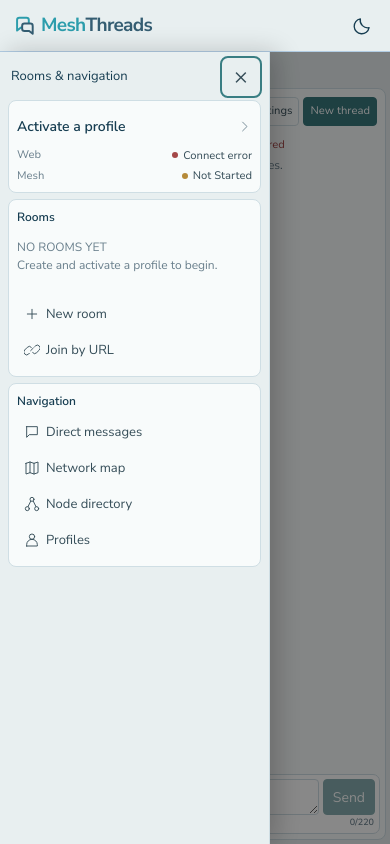
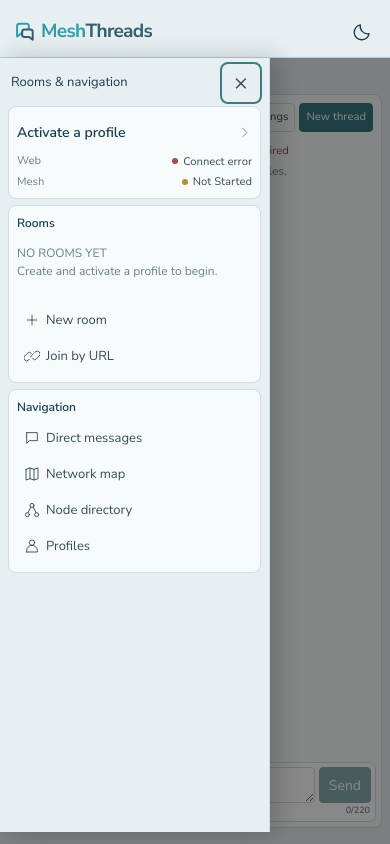
Before and after one commit to pdxlocations/meshthreads, a Flask app: template templates/index.html in a window 390 px wide, after a click that opens the changed part. Run offline with Flask 3, Linux system fonts and the light colour scheme; the template is opened without the code that fills it: most values are stand-ins (such as "Sample title", 1, 10 or a date in 2020); parts of the project's set-up code (start-up, migrations or seed data) failed here and were passed over; some libraries are stand-ins or nearby versions.

Commit message:
layout size fixes

```diff
--- a/static/css/board.css
+++ b/static/css/board.css
@@ -688,6 +688,7 @@ body[data-bs-theme="dark"] .navbar-brand #logo-dark { display: block !important;
 @media (max-width: 600px) {
   .mesh-layout { padding: 3px 4px 4px; gap: 3px; }
   #mobileNavToggle { min-height: 30px; padding: 3px 7px; font-size: 11px; }
+  #mobileNavToggle > span[aria-hidden="true"] { display: inline-flex; align-items: center; justify-content: center; width: 22px; flex: 0 0 22px; font-size: 21px; line-height: 1; }
   .board-heading { grid-template-columns: minmax(0, 1fr) auto; gap: 4px 6px; padding: 8px; }
   .board-heading h1 { font-size: 18px; line-height: 1.2; }
   .board-heading-actions { gap: 4px; }
@@ -886,3 +887,50 @@ button.message-reaction:hover, button.message-reaction-unread { border-color: va
   body[data-bs-theme] textarea,
   #messageInput { font-size: 16px !important; }
 }
+
+@media (max-width: 600px) {
+  .board-post .message-reactions { gap: 3px; margin-top: 1px; }
+  .board-post button.message-reaction { min-height: 28px; min-width: 32px; padding: 1px 6px !important; }
+}
+
+/* Keep content inside iPhone notches, browser edge fades, and rounded corners. */
+:root {
+  --mesh-safe-top: env(safe-area-inset-top, 0px);
+  --mesh-safe-bottom: env(safe-area-inset-bottom, 0px);
+  --mesh-safe-left: env(safe-area-inset-left, 0px);
+  --mesh-safe-right: env(safe-area-inset-right, 0px);
+  --mesh-header-base: 62px;
+  --mesh-safe-header-height: calc(var(--mesh-header-base) + var(--mesh-safe-top) + 6px);
+}
+@media (max-width: 600px) {
+  :root { --mesh-header-base: 52px; }
+}
+@media (max-width: 600px), (max-width: 950px) and (pointer: coarse) {
+  body[data-bs-theme] > .navbar {
+    box-sizing: border-box;
+    height: var(--mesh-safe-header-height) !important;
+    min-height: var(--mesh-safe-header-height) !important;
+    padding: calc(var(--mesh-safe-top) + 6px) max(12px, var(--mesh-safe-right)) 0 max(12px, var(--mesh-safe-left)) !important;
+  }
+  body.mobile-fixed-nav-page { height: 100dvh; min-height: 0; overflow: hidden; }
+  body.mobile-fixed-nav-page > .container.mt-4 {
+    box-sizing: border-box;
+    height: calc(100dvh - var(--mesh-safe-header-height)) !important;
+    padding: 0 max(4px, var(--mesh-safe-right)) max(12px, var(--mesh-safe-bottom)) max(4px, var(--mesh-safe-left)) !important;
+  }
+  body:not(.mobile-fixed-nav-page) > .container.mt-4 {
+    padding-left: max(12px, var(--mesh-safe-left));
+    padding-right: max(12px, var(--mesh-safe-right));
+    padding-bottom: max(12px, var(--mesh-safe-bottom));
+  }
+  .mesh-layout.mobile-nav-open > .mesh-rooms {
+    top: var(--mesh-safe-header-height);
+    bottom: max(12px, var(--mesh-safe-bottom));
+    left: var(--mesh-safe-left);
+    max-height: calc(100dvh - var(--mesh-safe-header-height) - max(12px, var(--mesh-safe-bottom)));
+  }
+  .mobile-nav-backdrop:not([hidden]) {
+    inset: var(--mesh-safe-header-height) 0 0;
+    height: auto;
+  }
+}
--- a/static/service-worker.js
+++ b/static/service-worker.js
@@ -1,4 +1,4 @@
-const STATIC_CACHE = "meshthreads-static-v41";
+const STATIC_CACHE = "meshthreads-static-v44";
 const STATIC_ASSETS = [
   "/static/manifest.json",
   "/static/images/meshthreads.svg",
--- a/templates/base.html
+++ b/templates/base.html
@@ -9,7 +9,7 @@
     </script>
     <script defer src="{{ url_for('static', filename='js/theme.js') }}"></script>
     <meta name="csrf-token" content="{{ csrf_token() }}">
-    <meta name="viewport" content="width=device-width, initial-scale=1.0">
+    <meta name="viewport" content="width=device-width, initial-scale=1.0, viewport-fit=cover">
     <title>{% block title %}MeshThreads{% endblock %}</title>
     <meta name="theme-color" content="#e8eff0">
     <meta name="mobile-web-app-capable" content="yes">
```
Also changed, not shown: other parts of static/css/board.css (+11 -11 lines).
